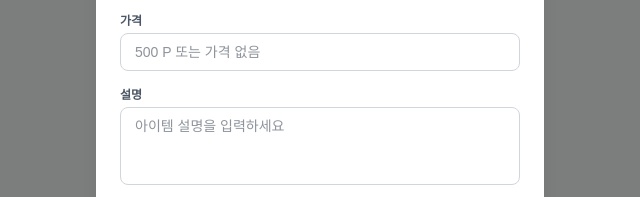
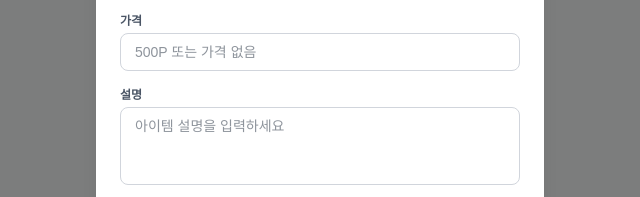
Before and after one commit to nyanya10/intranet00, a plain HTML site: page index.html in a window 1280 px wide. Both pictures are taken after typing "Sample" into the empty fields and a click on the button "+ 아이템 추가". Shown: the part 401-598 px from the top of the page, 320-960 px from the left. Drawn offline with nearby package versions, Linux system fonts and the light colour scheme; a web font is replaced by a local one.

Commit message:
Update index.html

```diff
--- a/index.html
+++ b/index.html
@@ -95,7 +95,7 @@
                 </div>
                 <div>
                     <label class="block text-xs font-semibold text-gray-600 mb-1">가격</label>
-                    <input type="text" id="inputPrice" required placeholder="500 P 또는 가격 없음"
+                    <input type="text" id="inputPrice" required placeholder="500P 또는 가격 없음"
                         class="w-full bg-white border border-gray-300 rounded-lg px-3.5 py-2 text-sm focus:outline-none focus:ring-2 focus:ring-indigo-500">
                 </div>
                 <div>
```
